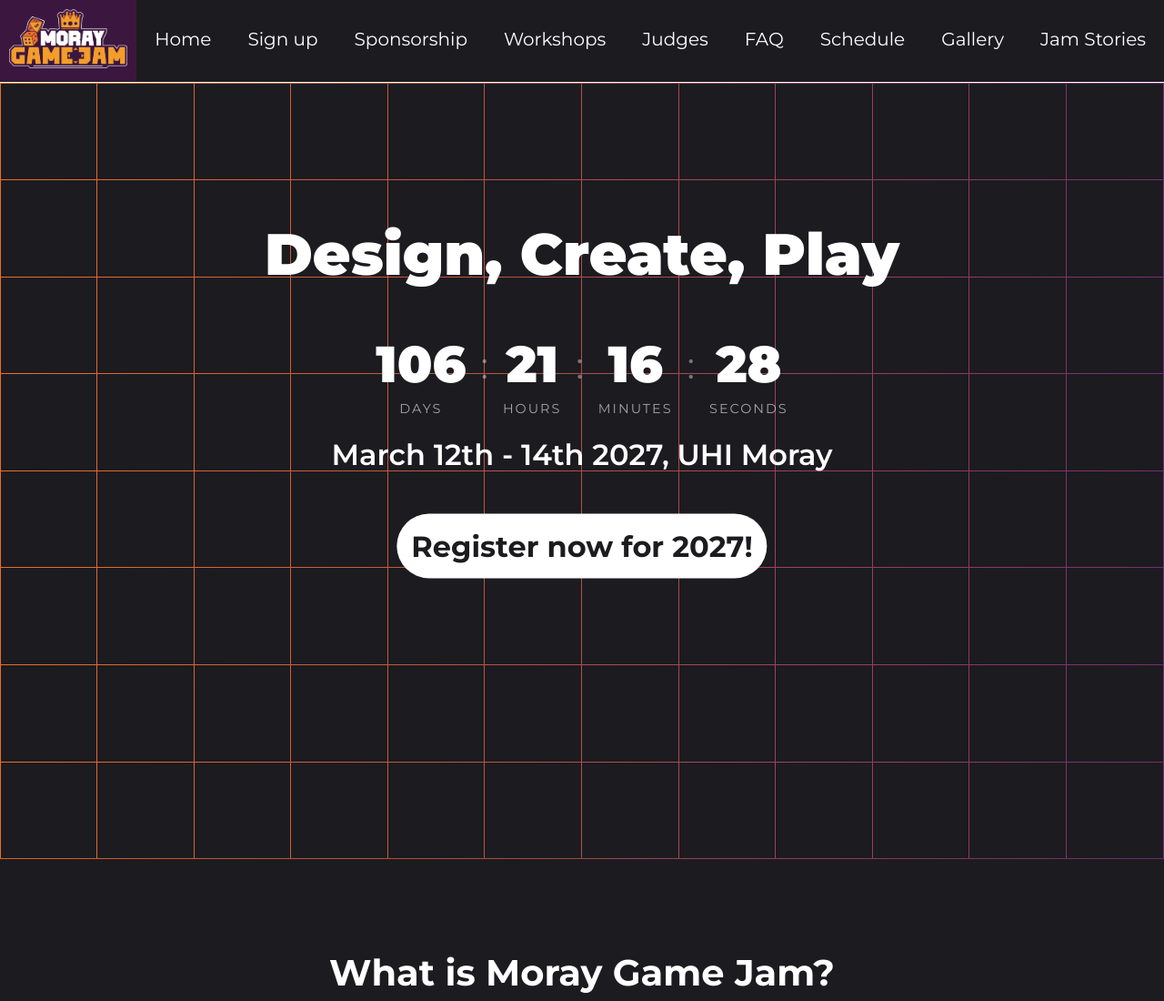
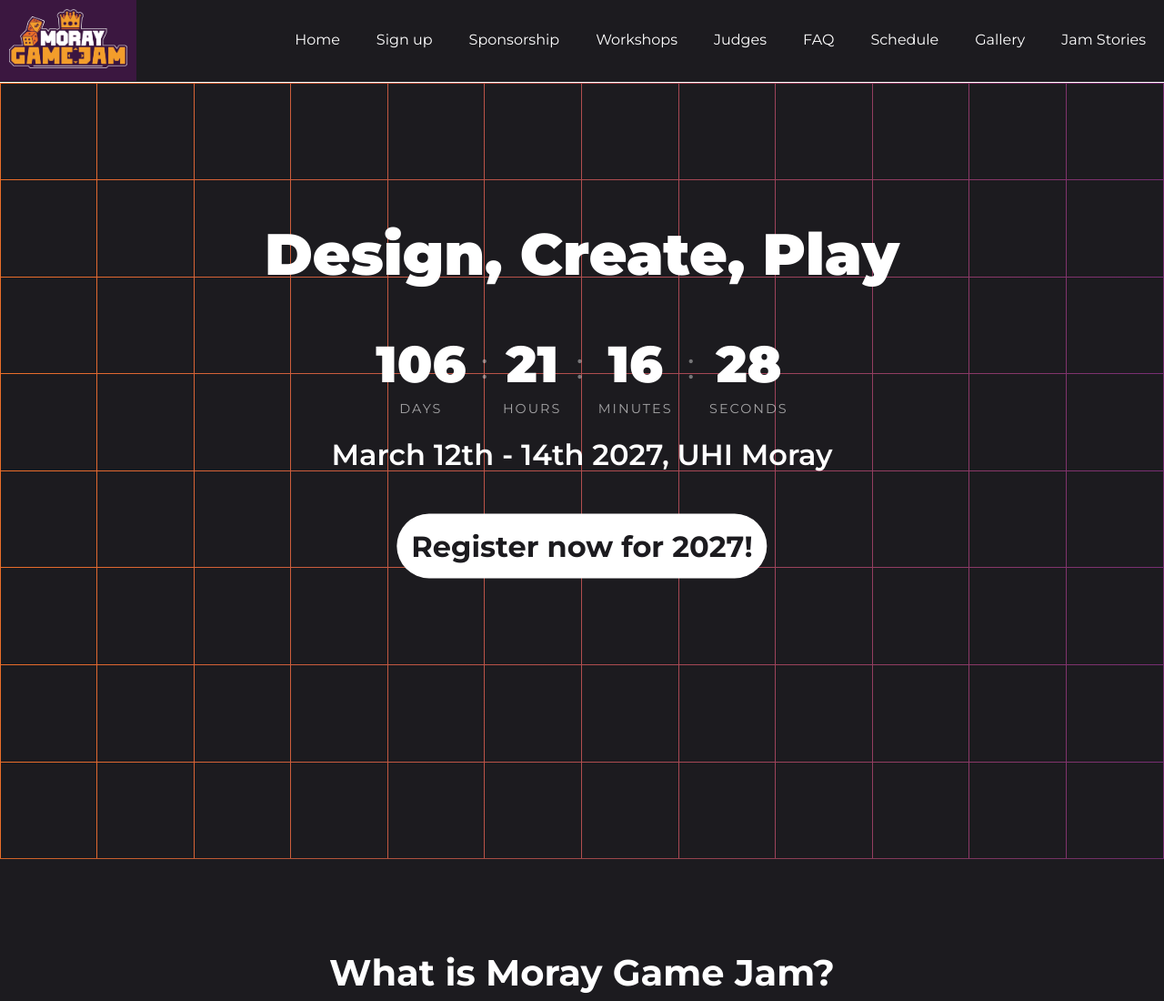
Before and after one commit to MorayGameJam/MorayGameJam.github.io, a plain HTML site: page index.html in a window 1280 px wide. Shown: the top 1100 px of the page at 91% size. Drawn offline with Linux system fonts and the light colour scheme.

Commit message:
nav size

```diff
--- a/css/style.css
+++ b/css/style.css
@@ -183,14 +183,23 @@
   }
 
  #nav_buttons_PC a {
-    text-decoration: none;
+    /* text-decoration: none;
     display: block;
     height: 87px;
     line-height: 87px;
     padding: 0 1.25rem;
     align-items: center;
     font-size: 1.25rem;
+    color: white; */
+    text-decoration: none;
+    display: flex;
+    height: 87px;
+    line-height: 87px;
+    padding: 0 1.25rem;
+    font-size: 1rem;
     color: white;
+    justify-content: center;
+    align-items: center;
   }
 
   #nav_buttons_PC a:hover {
```
